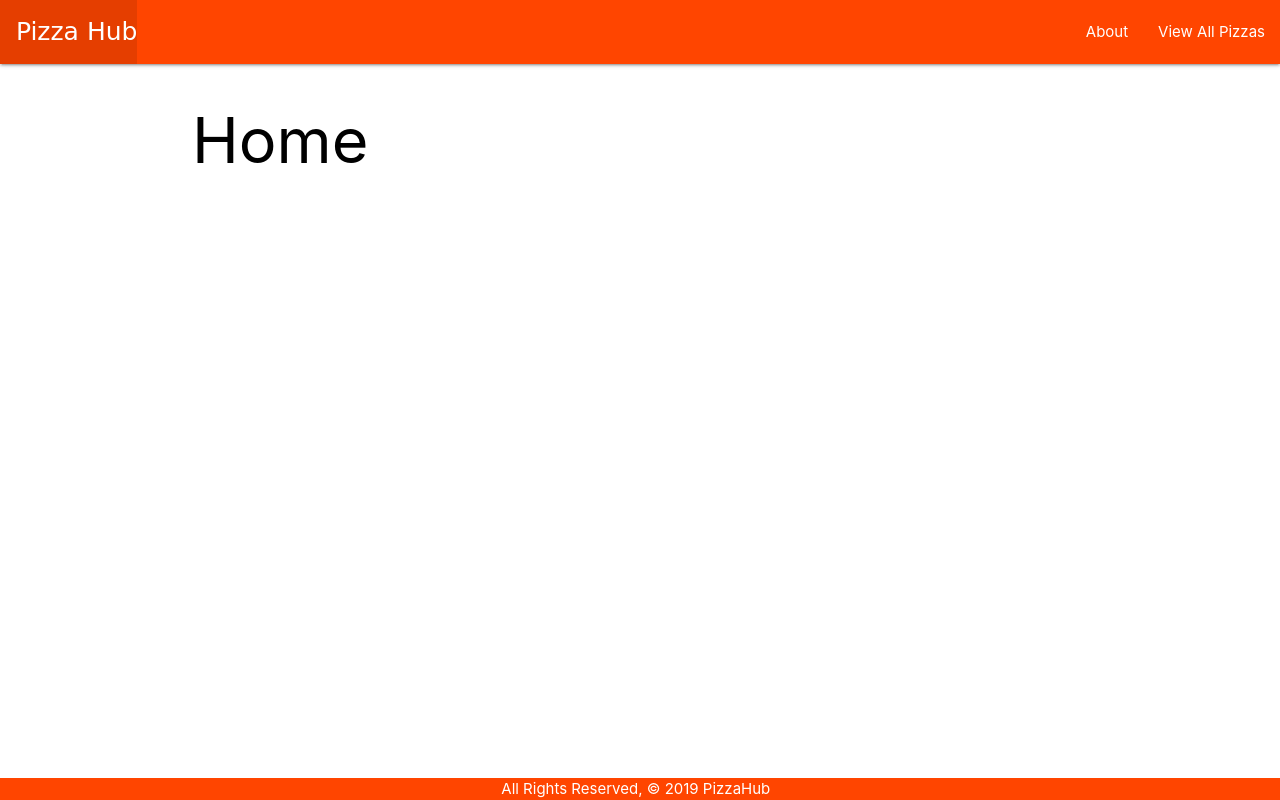
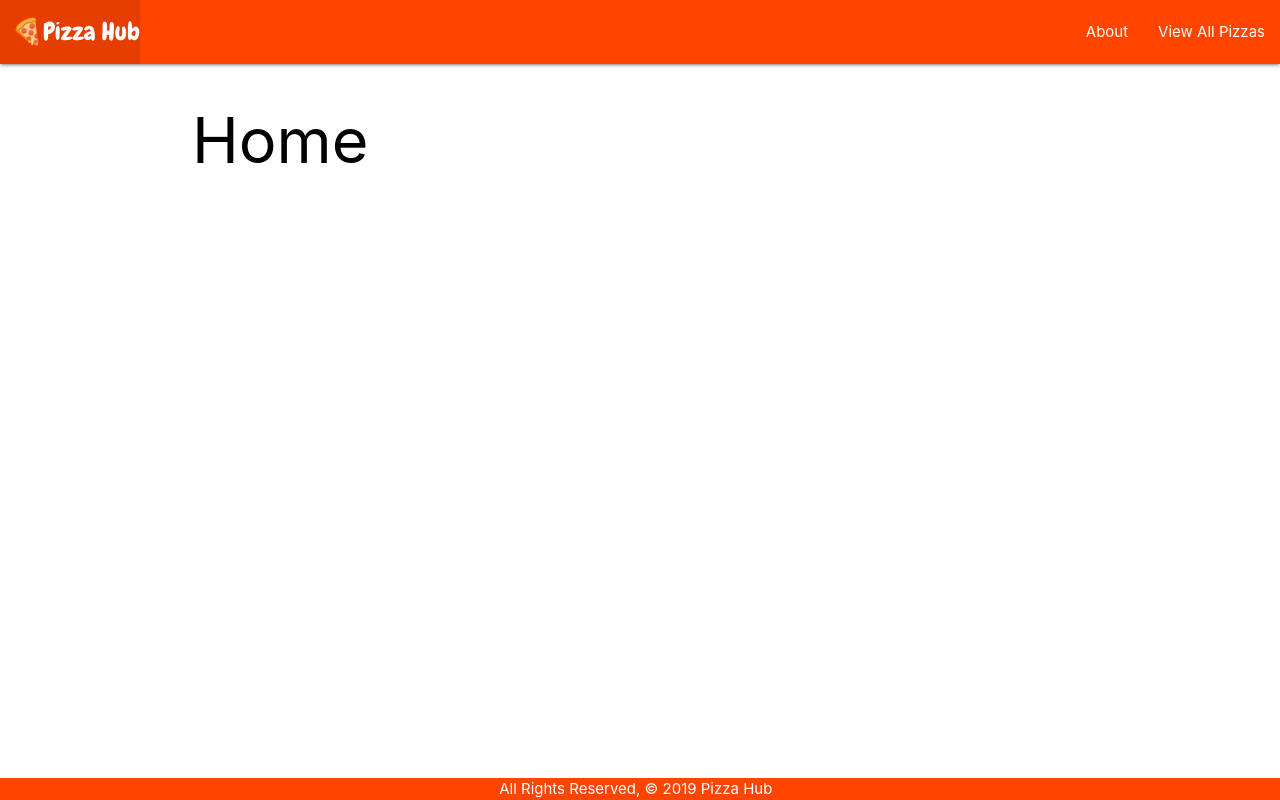
Before and after one commit to aibekzhumabekov/pizzahub, a Django app: page / in a window 1280 px wide. Run offline with Django 3.2, Linux system fonts and the light colour scheme.

Commit message:
new logo and font style

```diff
--- a/main_app/templates/base.html
+++ b/main_app/templates/base.html
@@ -10,13 +10,14 @@
     <title>Pizza Hub</title>
     <link rel="stylesheet" href="https://cdnjs.cloudflare.com/ajax/libs/materialize/1.0.0/css/materialize.min.css">
     <link rel="stylesheet" type="text/css" href="{% static 'css/style.css' %}">
+    <link href="https://fonts.googleapis.com/css?family=Chewy&display=swap" rel="stylesheet">
 </head>
 <body>
     <header class="navbar-fixed">
         <nav>
             <div class="nav-wrapper">
                 <ul>
-                    <li><a href="/" class="left brand-logo">&nbsp;&nbsp;Pizza Hub</a></li>
+                    <li><a href="/" class="left brand-logo">&nbsp;&nbsp;🍕Pizza Hub</a></li>
                 </ul>
                 <ul class="right">
                     <li><a href="/about">About</a></li>
@@ -30,7 +31,7 @@
         {% endblock %}
     </main>
   	 <footer class="page-footer">
-       <div class="right">All Rights Reserved, &copy; 2019 PizzaHub &nbsp;</div>
+       <div class="right">All Rights Reserved, &copy; 2019 Pizza Hub &nbsp;</div>
     </footer>
 </body>
 </html>
```
